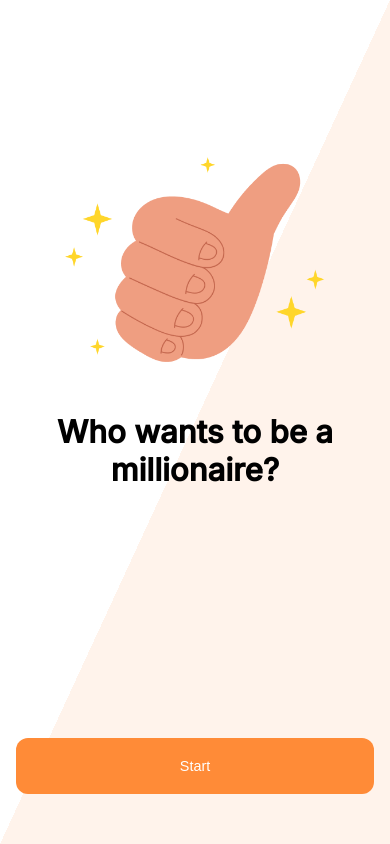
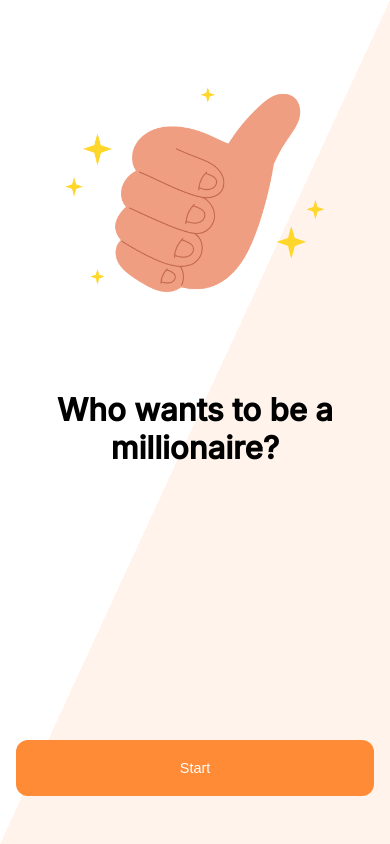
Before and after one commit to kpimarianenko/millionaire, a React app: page / in a window 390 px wide. Built offline with nearby package versions, Linux system fonts and the light colour scheme.

Commit message:
fix mobile layout

```diff
--- a/src/components/App.js
+++ b/src/components/App.js
@@ -1,8 +1,7 @@
 import React from 'react';
 import '../styles/App.css';
-// HashRouter is obsolete. We need to use BrowserRouter
-// instead, but HashRouter needed for correct work
-// of gh-pages
+// HashRouter is obsolete. We should use BrowserRouter instead,
+// but gh-pages need a HashRouter to work correctly.
 import { HashRouter as Router, Switch, Route } from 'react-router-dom';
 import Start from './Start';
 import Game from './Game';
--- a/src/components/Utils.js
+++ b/src/components/Utils.js
@@ -15,7 +15,6 @@ export function BorderItem({ children, Border, ...attrs }) {
 
 export function Menu({ title, caption, btnText, ...attrs }) {
   return (
-    <div>
       <div className="wrapper menu__wrapper">
         <div className="menu__wrapper_image-wrapper">
           <img src="hand.png" alt="hand" className="menu__wrapper__image" />
@@ -26,12 +25,13 @@ export function Menu({ title, caption, btnText, ...attrs }) {
             <h1 className="menu__wrapper__title">{title}</h1>
           </div>
           <div >
-            <button {...attrs} className="button">
-              <Link to="/game">{btnText}</Link>
-            </button>
+            <Link to="/game">
+              <button {...attrs} className="button">
+                {btnText}
+              </button>
+            </Link>
           </div>
         </div>
       </div>
-    </div>
   );
 }
--- a/src/index.css
+++ b/src/index.css
@@ -22,9 +22,10 @@ code {
 
 .main {
   max-width: 100vw;
-  max-height: 100vh;
   width: 100vw;
   height: 100vh;
+  min-height: 100vh;
+  min-height: -webkit-fill-available;
   display: flex;
   flex-direction: column;
   justify-content: center;
@@ -90,13 +91,12 @@ code {
     font-size: 12px;
   }
 
-  .wrapper {
-    padding: 16px;
-    padding-bottom: 50px;
+  .main {
+    display: block;
   }
 
-  .main {
-    display: block;
+  .wrapper {
+    padding: 0;
   }
 }
 
--- a/src/styles/Menu.css
+++ b/src/styles/Menu.css
@@ -34,9 +34,12 @@
   }
 
   .menu__wrapper {
-    grid-template-columns: 1fr;
-    grid-template-rows: repeat(2, 1fr);
-    height: 100vh;
+    display: flex;
+    flex-direction: column;
+    padding: 16px;
+    padding-bottom: 48px;
+    min-height: 100vh;
+    min-height: -webkit-fill-available;
   }
 
   .menu__wrapper__title {
@@ -45,18 +48,20 @@
   }
 
   .menu__wrapper_image-wrapper {
+    flex-grow: 1;
     display: flex;
     flex-direction: column;
-    justify-content: flex-end;
+    justify-content: center;
   }
 
   .menu__wrapper__image {
     max-width: 100%;
     max-height: 250px;
-    margin-bottom: 40px;
+    margin-bottom: 20px;
   }
 
   .menu__wrapper-inner {
+    flex-grow: 2;
     text-align: center;
     justify-content: space-between;
   }
```
Also changed, not shown: src/styles/Game.css (line endings or trailing spaces).
